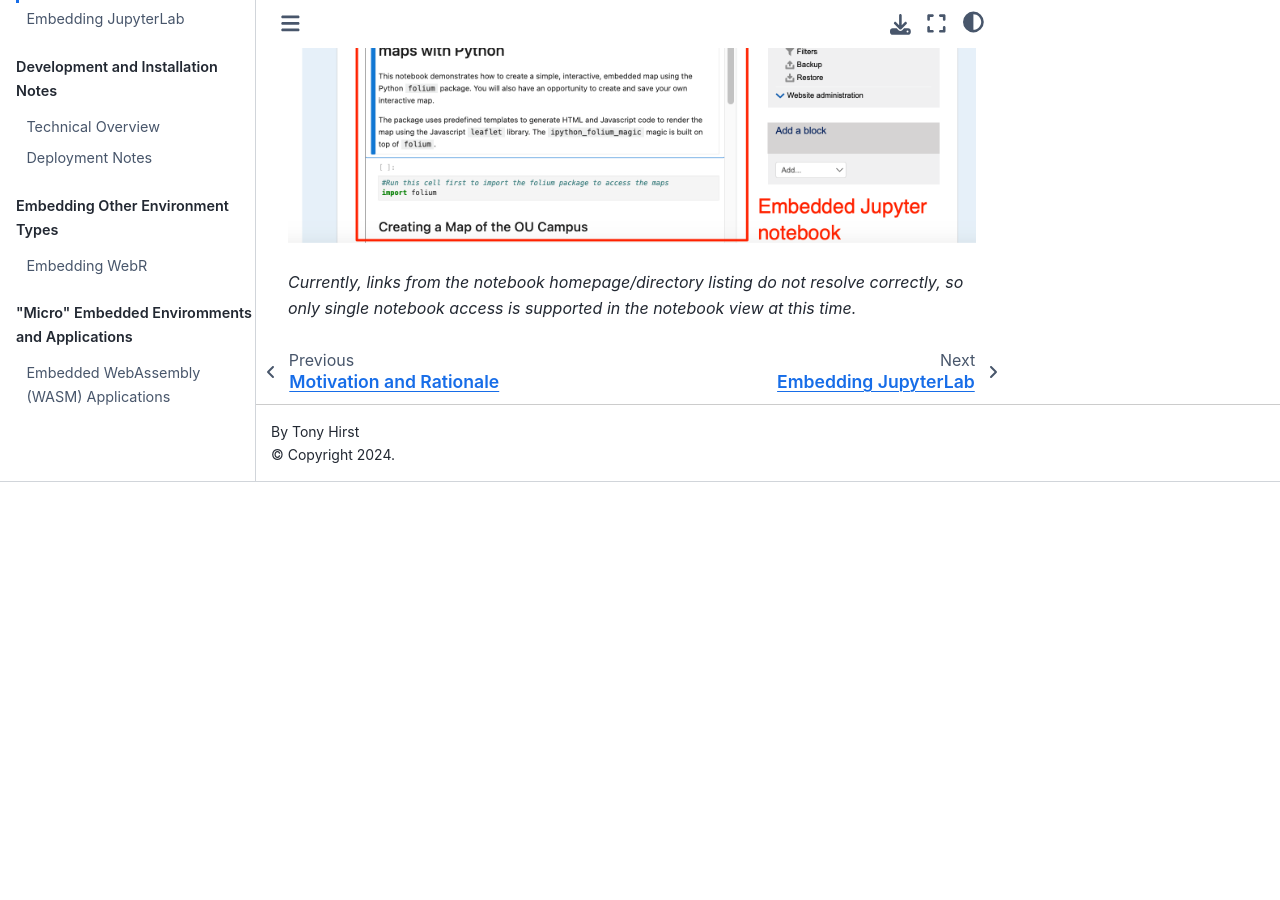
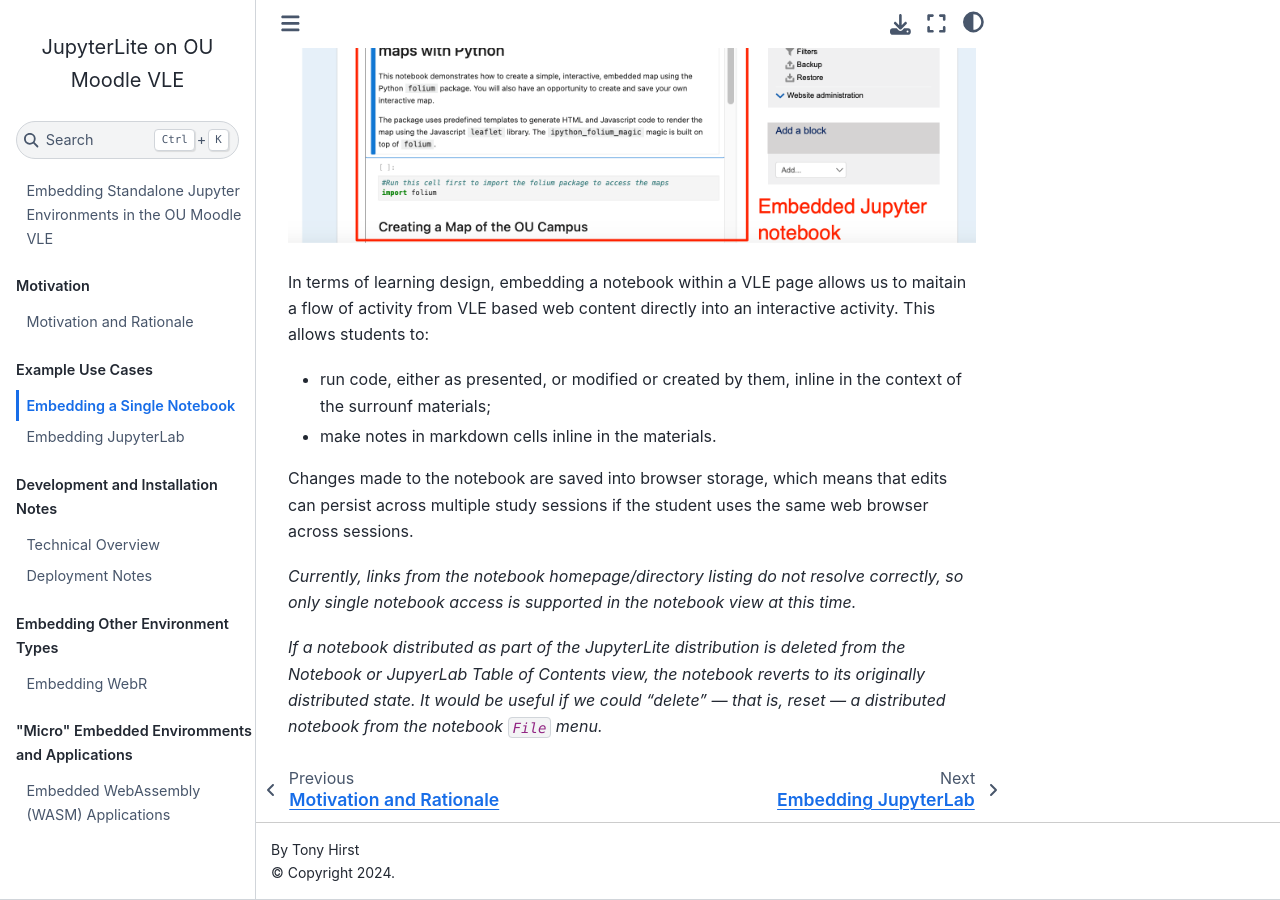
Before and after one commit to OpenComputingLab/jupyterlite_in_moodle_vle, a Jupyter Book: the page built from embedding_a_notebook.md, in a window 1280 px wide and 900 px high, scrolled down 722 px. Built offline with Jupyter Book 1.0.4 settings and Sphinx 7.4.7 and the Sphinx Book theme 1.1.4, drawn with Linux system fonts in a browser that asks for light colours; pages that are not in the unit, such as notebooks, are missing from menus; before the commit the page ends 1204 px from its top, so only the background shows below that.

Commit message:
Additional notebook usage ideas

```diff
--- a/embedding_a_notebook.md
+++ b/embedding_a_notebook.md
@@ -6,4 +6,13 @@
 
 ![Jupyter notebook embedded in VLE URL asset/resource page](images/example_embedded_notebook.png)
 
+In terms of learning design, embedding a notebook within a VLE page allows us to maitain a flow of activity from VLE based web content directly into an interactive activity. This allows students to:
+
+- run code, either as presented, or modified or created by them, inline in the context of the surrounf materials;
+- make notes in markdown cells inline in the materials.
+
+Changes made to the notebook are saved into browser storage, which means that edits can persist across multiple study sessions if the student uses the same web browser across sessions.
+
 *Currently, links from the notebook homepage/directory listing do not resolve correctly, so only single notebook access is supported in the notebook view at this time.*
+
+*If a notebook distributed as part of the JupyterLite distribution is deleted from the Notebook or JupyerLab Table of Contents view, the notebook reverts to its originally distributed state. It would be useful if we could "delete" — that is, reset — a distributed notebook from the notebook `File` menu.*
```
